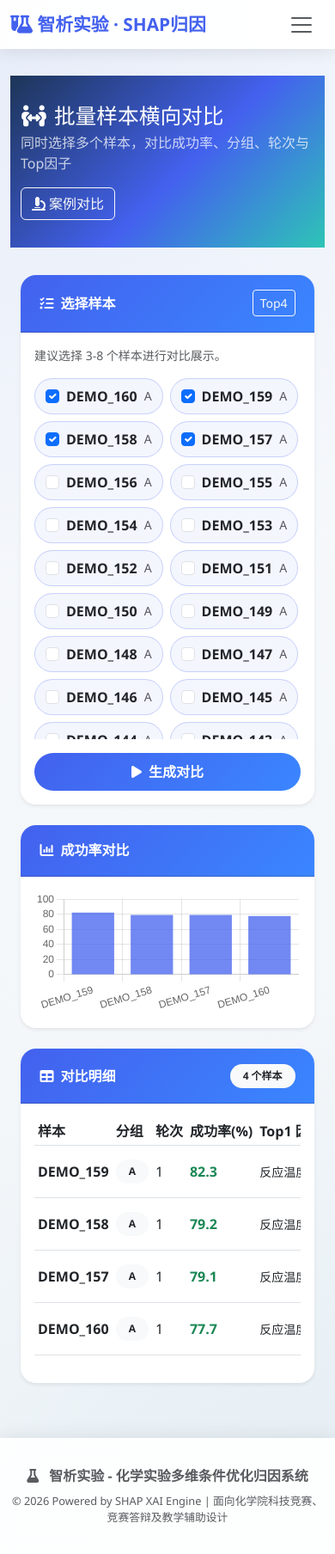
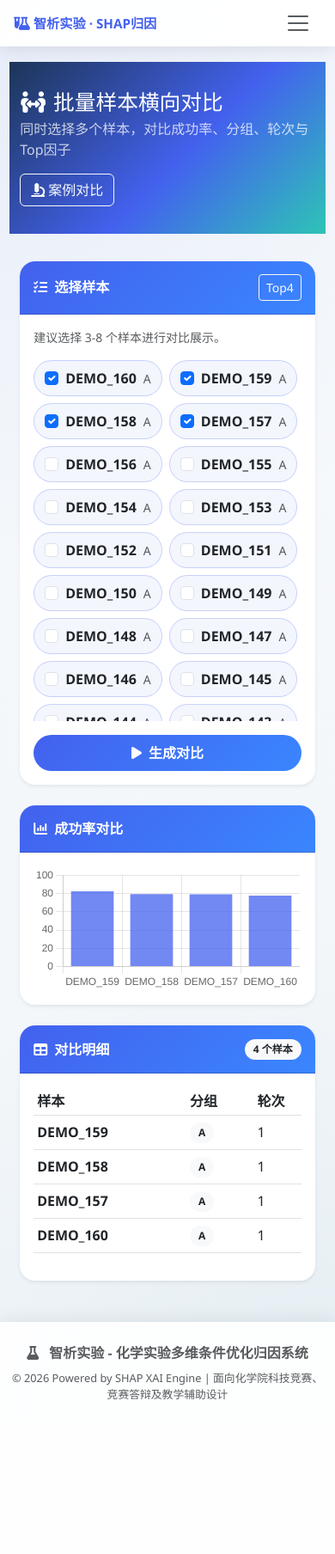
Before and after one commit to zsy-dream/chem-shap, a Flask app: page /batch-compare in a window 390 px wide. Shown: the whole page at 86% size. After the commit the page ends 1628 px from the top, so only its background shows below. Run offline with Flask 3, Linux system fonts and the light colour scheme; a user stored in the database is signed in; data comes from the database, SQL or seed files in the repository.

Commit message:
Improve responsive layout for mobile and tablet

```diff
--- a/app/templates/base.html
+++ b/app/templates/base.html
@@ -405,6 +405,172 @@
             background: rgba(29, 78, 216, 0.05);
             border-color: #1d4ed8;
         }
+
+        @media (max-width: 991.98px) {
+            .main-container {
+                margin-top: 76px;
+            }
+
+            .navbar .container-fluid {
+                padding-left: 1rem !important;
+                padding-right: 1rem !important;
+            }
+
+            .navbar-brand {
+                font-size: 1.05rem;
+                max-width: calc(100% - 56px);
+                white-space: nowrap;
+                overflow: hidden;
+                text-overflow: ellipsis;
+            }
+
+            .navbar-collapse {
+                margin-top: 0.85rem;
+                padding: 0.75rem;
+                background: rgba(255, 255, 255, 0.98);
+                border-radius: 16px;
+                box-shadow: 0 10px 30px rgba(15, 23, 42, 0.08);
+                max-height: calc(100vh - 110px);
+                overflow-y: auto;
+            }
+
+            .navbar-nav {
+                gap: 0.35rem !important;
+            }
+
+            .nav-link {
+                padding: 0.8rem 0.9rem !important;
+            }
+
+            .nav-link::after {
+                display: none;
+            }
+
+            .card:hover,
+            .glass-card:hover,
+            .hero-chip:hover {
+                transform: none;
+            }
+
+            .table-responsive {
+                border-radius: 14px;
+                overflow-x: auto;
+                -webkit-overflow-scrolling: touch;
+            }
+
+            .table {
+                min-width: 760px;
+            }
+
+            .modal-dialog {
+                margin: 0.75rem;
+            }
+
+            .modal-content {
+                border-radius: 16px;
+            }
+        }
+
+        @media (max-width: 767.98px) {
+            .main-container {
+                margin-top: 72px;
+                margin-bottom: 24px;
+                padding-left: 0.85rem;
+                padding-right: 0.85rem;
+            }
+
+            .card-header,
+            .card-body,
+            .glass-card,
+            .panel-dark,
+            .stat-card {
+                padding-left: 1rem !important;
+                padding-right: 1rem !important;
+            }
+
+            .card-header {
+                padding-top: 0.95rem;
+                padding-bottom: 0.95rem;
+            }
+
+            .stat-card {
+                padding-top: 1.25rem !important;
+                padding-bottom: 1.25rem !important;
+            }
+
+            .stat-value {
+                font-size: 1.8rem;
+            }
+
+            .btn-primary,
+            .btn-success,
+            .btn-warning {
+                padding: 9px 16px;
+            }
+
+            .hero-chip {
+                width: 100%;
+                justify-content: center;
+                margin-right: 0;
+            }
+
+            .export-btn-group {
+                width: 100%;
+                flex-direction: column;
+            }
+
+            .export-btn {
+                width: 100%;
+                justify-content: center;
+            }
+
+            .card-body canvas {
+                max-height: 240px;
+            }
+
+            .footer {
+                margin-top: 2rem;
+                padding: 1.5rem 0;
+            }
+        }
+
+        @media (max-width: 575.98px) {
+            .navbar-brand {
+                font-size: 0.95rem;
+            }
+
+            .main-container {
+                padding-left: 0.7rem;
+                padding-right: 0.7rem;
+            }
+
+            .badge {
+                padding: 6px 10px;
+            }
+
+            .modal-dialog {
+                margin: 0.5rem;
+            }
+
+            .modal-body,
+            .modal-footer,
+            .modal-header {
+                padding: 0.9rem;
+            }
+
+            .modal-footer {
+                gap: 0.5rem;
+            }
+
+            .modal-footer > * {
+                flex: 1 1 auto;
+            }
+
+            .spinner-border {
+                width: 3rem;
+                height: 3rem;
+            }
+        }
     </style>
     {% block extra_css %}{% endblock %}
 </head>
```
